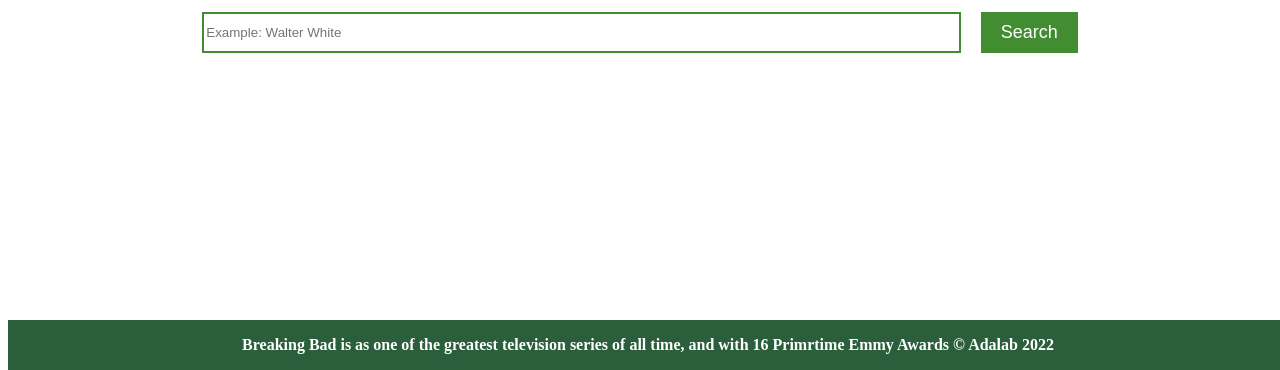
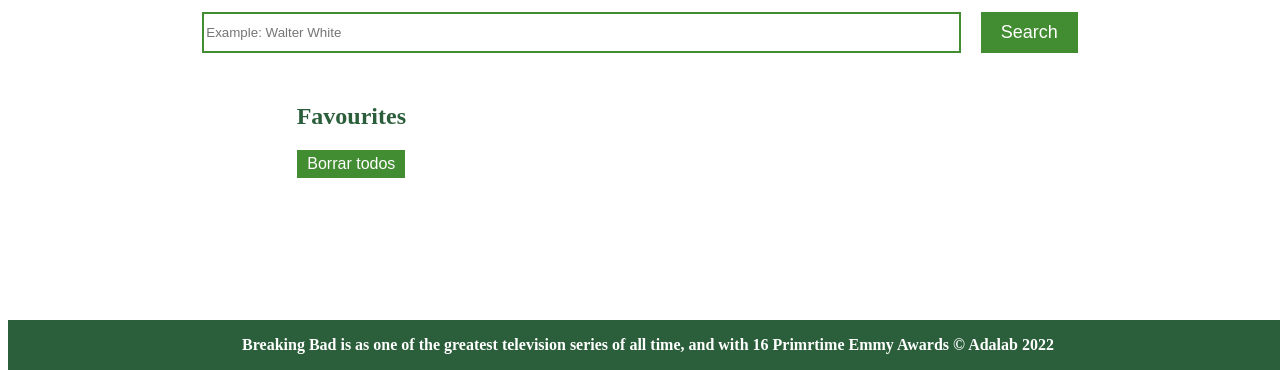
Before and after one commit to Adalab/modulo-2-evaluacion-final-Ana-Purple-Dev, a website: page docs/index.html in a window 1280 px wide. Shown: the part 430-800 px from the top of the page. Drawn offline with Linux system fonts and the light colour scheme; no server answers.

Commit message:
Update docs

```diff
--- a/docs/index.html
+++ b/docs/index.html
@@ -31,7 +31,12 @@
     </header>
 
     <main class="main">
-      <section class="js-favourites main__sectionFav"></section>
+      <section class="js-favourites main__sectionFav">
+        <h2 class="main__sectionFav--title">Favourites</h2>
+        <button class="js-deleteFavBtn main__sectionFav--deleteBtn">
+          Borrar todos
+        </button>
+      </section>
       <section class="js-characters sectionCharact"></section>
     </main>
     <footer class="footer">
```
Also changed, not shown: docs/assets/js/main.js (+1 -1 lines).
